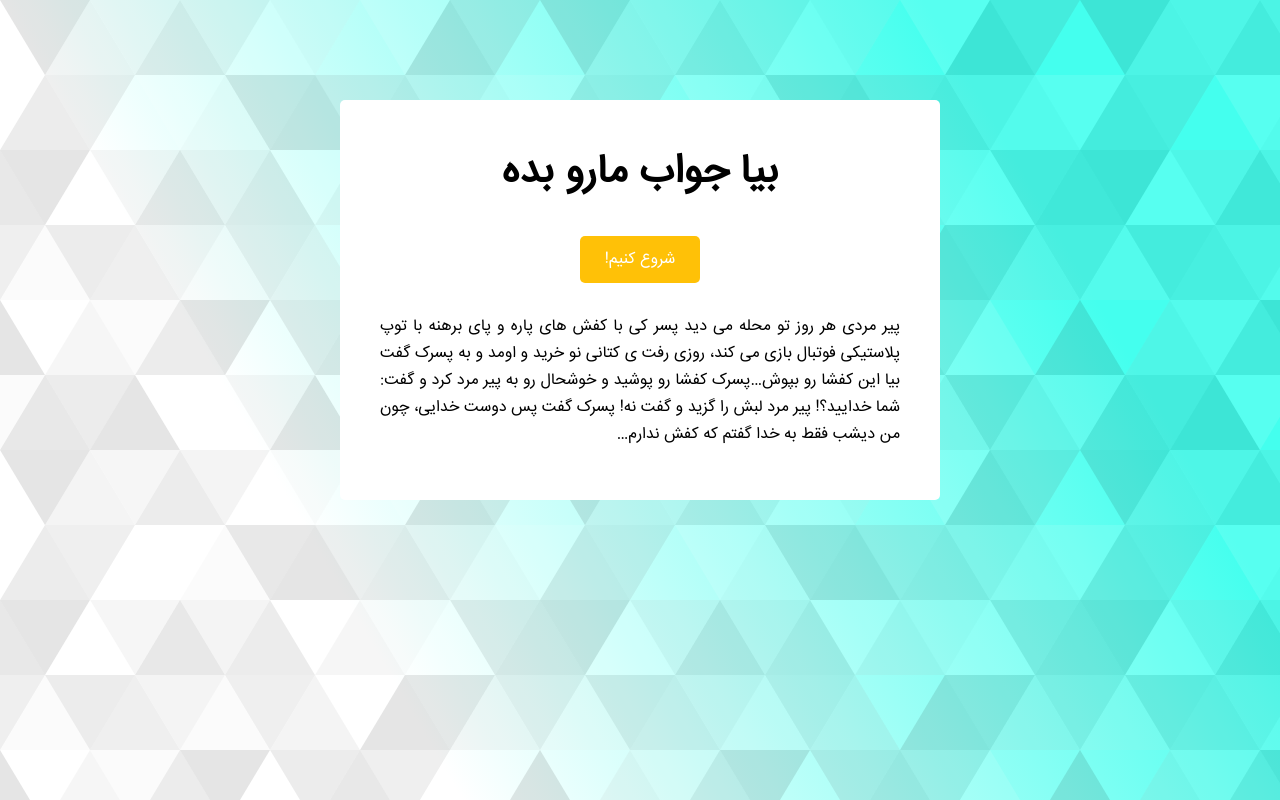
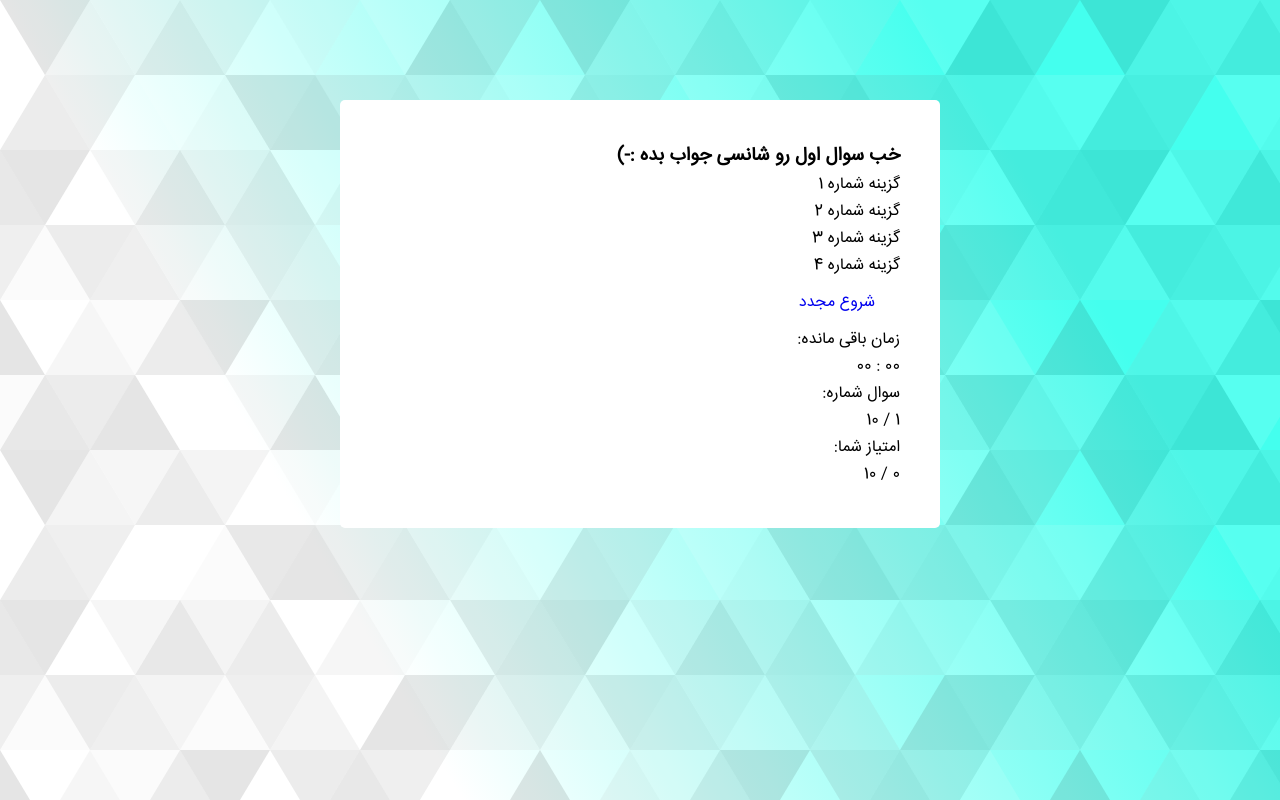
Before and after one commit to aliNejati-bu/my-front-learning-projects, a plain HTML site: page 012-js-quiz-app/index.html in a window 1280 px wide. Drawn offline with Linux system fonts and the light colour scheme.

Commit message:
012 question html.

```diff
--- a/012-js-quiz-app/css/main.css
+++ b/012-js-quiz-app/css/main.css
@@ -74,7 +74,6 @@ body {
     margin: 10rem auto;
     border-radius: 5px;
     position: relative;
-    height: 40rem;
     overflow: hidden;
 }
 
--- a/012-js-quiz-app/index.html
+++ b/012-js-quiz-app/index.html
@@ -14,7 +14,7 @@
 </head>
 <body>
 <div class="board">
-    <div class="items in">
+    <!--<div class="items in">
         <h1 class="items__heading">
             بیا جواب مارو بده
         </h1>
@@ -27,6 +27,60 @@
             و گفت: شما خدایید؟! پیر مرد لبش را گزید و گفت نه! پسرک گفت پس دوست خدایی، چون من دیشب فقط به خدا گفتم كه کفش
             ندارم…
         </p>
+    </div>-->
+    <div class="items in">
+        <h3 class="question">
+            خب سوال اول رو شانسی جواب بده :-)
+        </h3>
+        <div class="answer_wrapper">
+            <p class="answer">
+                گزینه شماره 1
+            </p>
+            <p class="answer">
+                گزینه شماره 2
+            </p>
+            <p class="answer">
+                گزینه شماره 3
+            </p>
+            <p class="answer">
+                گزینه شماره 4
+            </p>
+        </div>
+
+        <a href="#" class="btn btn-restart">
+            شروع مجدد
+        </a>
+
+        <div class="timer">
+            <p class="timer__text">
+                زمان باقی مانده:
+            </p>
+            <p class="timer__time">
+                <span class="timer__time--minutes">00</span>
+                :
+                <span class="timer__time--seconds">00</span>
+        </div>
+
+        <div class="question_number">
+            <p class="question_number__text">
+                سوال شماره:
+            </p>
+            <p class="question_number__number">
+                <span class="question_number__number--current">1</span>
+                /
+                <span class="question_number__number--total">10</span>
+        </div>
+
+        <div class="grade">
+            <p class="grade__text">
+                امتیاز شما:
+            </p>
+            <p class="grade__number">
+                <span class="grade__number--current">0</span>
+                /
+                <span class="grade__number--total">10</span>
+        </div>
+
     </div>
 </div>
 
```
